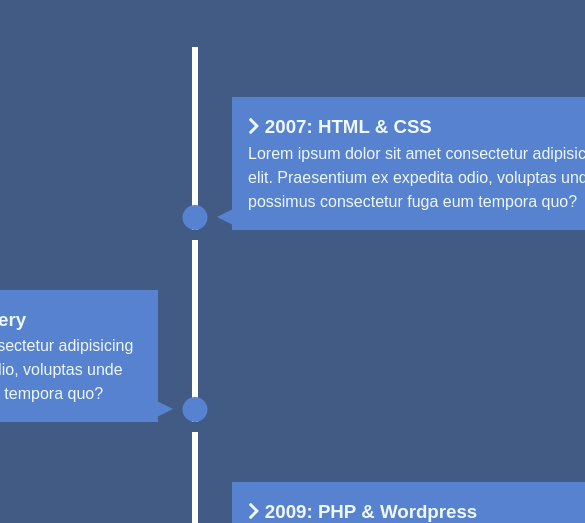
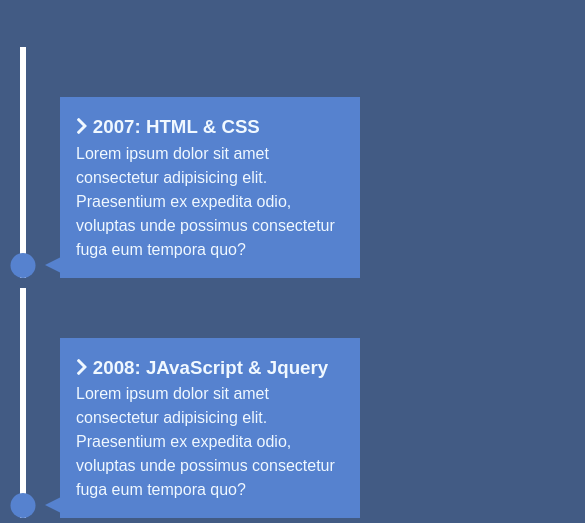
Before and after one commit to pntigurirwa/Knowledge_Resume, a plain HTML site: page index.html in a window 390 px wide. Shown: the part 269-792 px from the top of the page, 585 px wide, since content can reach past the window. Drawn offline with Linux system fonts and the light colour scheme.

Commit message:
media queries

```diff
--- a/style.css
+++ b/style.css
@@ -100,4 +100,31 @@
 #timeline ul li:nth-child(even) div::before {
   right: -15px;
   border-width: 8px 0px 8px 16px;
-  border-color: transparent transparent transparent var(--secondary-color) ;
+  border-color: transparent transparent transparent var(--secondary-color);
+}
+
+@media (max-width: 900px) {
+  #timeline ul li div {
+    width: 250px;
+  }
+  #timeline ul li:nth-child(even) div {
+    left: -284px;
+  }
+}
+
+@media (max-width: 600px) {
+  #timeline ul li {
+    margin-left: 20px;
+  }
+  #timeline ul li div {
+    width: calc(100vw - 90px);
+  }
+  #timeline ul li:nth-child(even) div {
+    left: 40px;
+  }
+  #timeline ul li:nth-child(even) div::before {
+    left: -15px;
+    border-width: 8px 16px 8px 0;
+    border-color: transparent var(--secondary-color) transparent transparent;
+  }
+}
```
